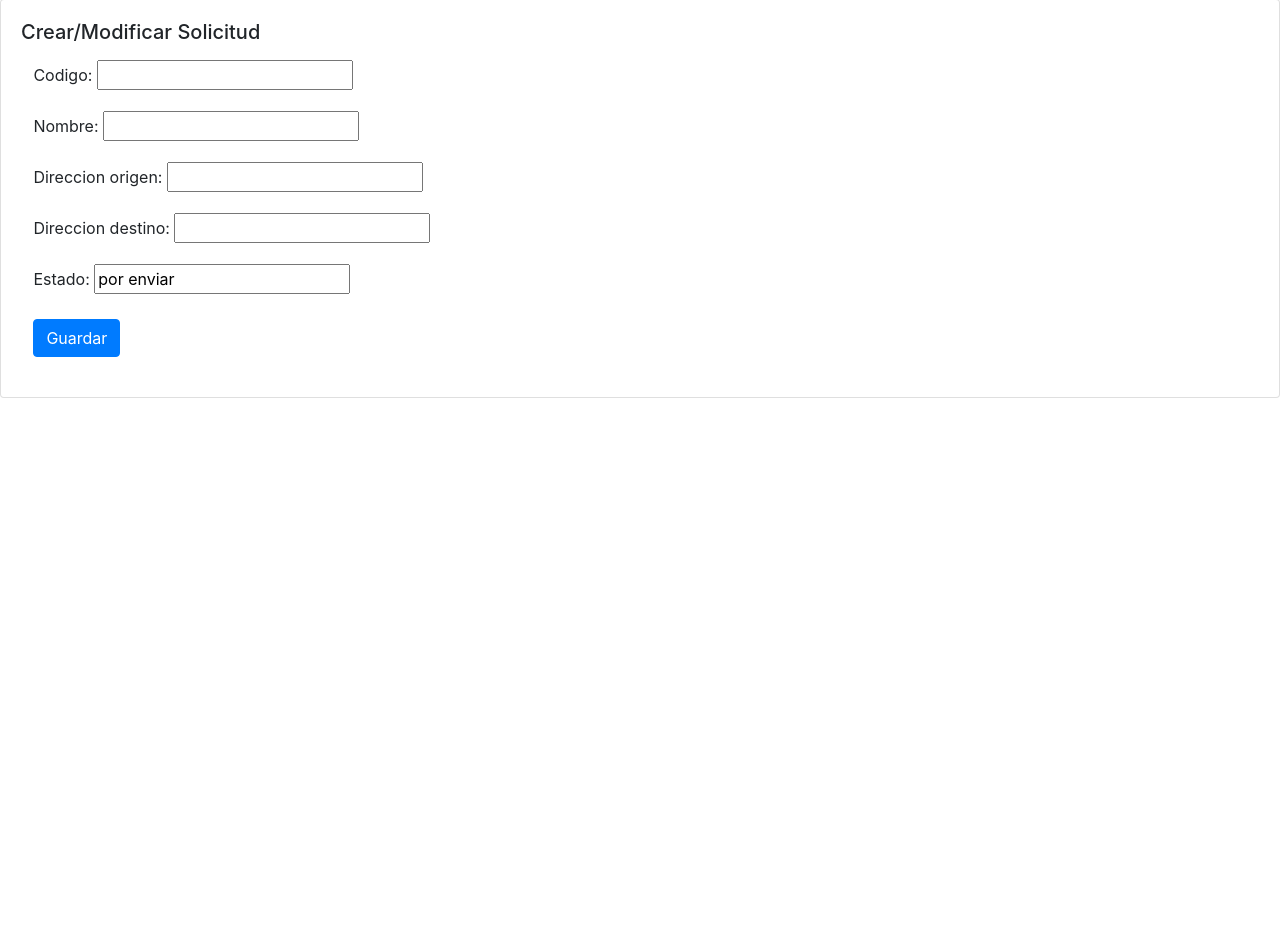
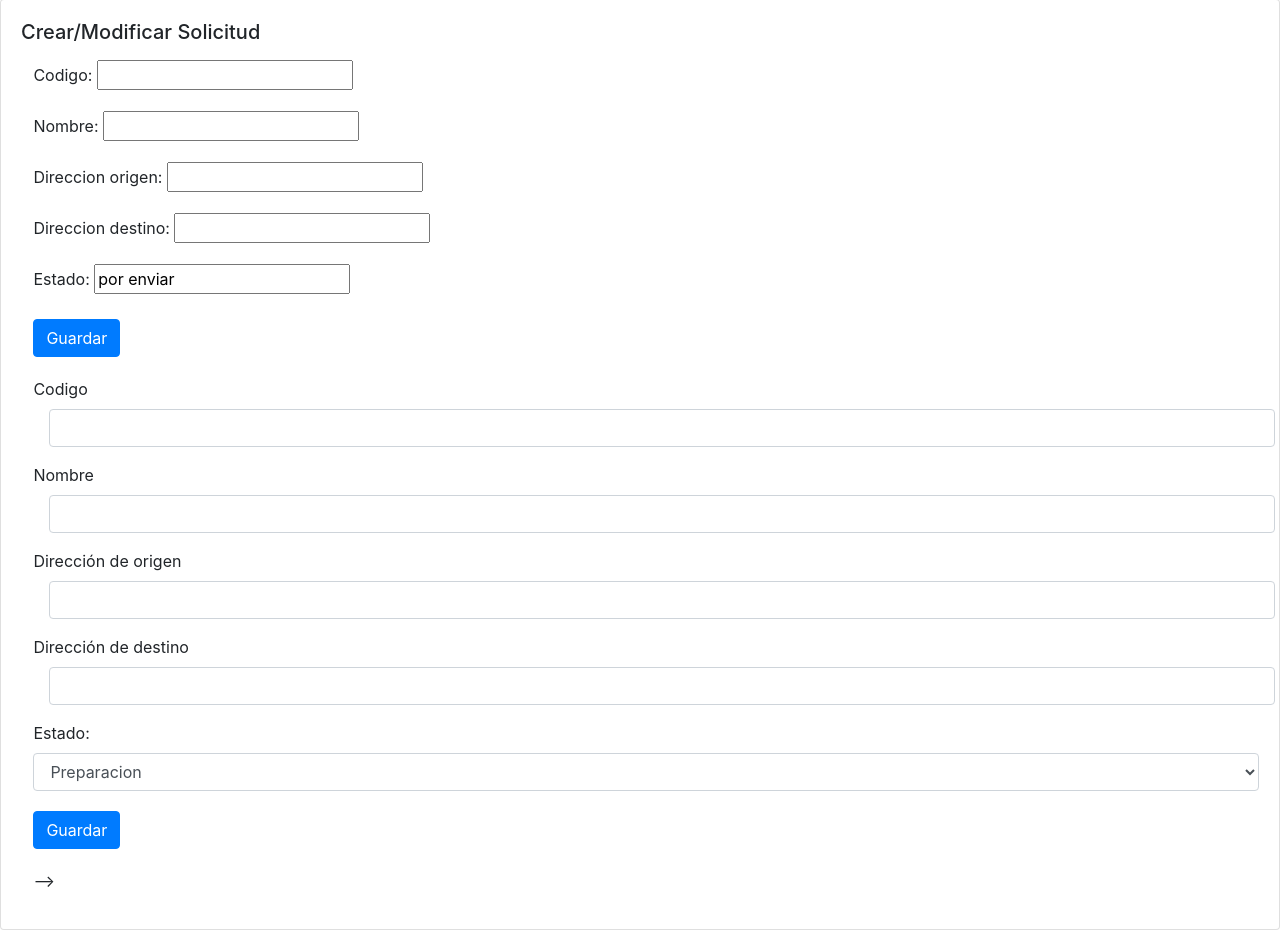
Before and after one commit to zerjokuro/Integracion, a Django app: page /solicitudes/nuevo/ in a window 1280 px wide. Shown: the part 73-1003 px from the top of the page. Before the commit the page ends 471 px from the top, so only its background shows below. Run offline with Django 4.2, Linux system fonts and the light colour scheme.

Commit message:
cambios form
cambios 09

```diff
--- a/DjangoProyectoCourier/urls.py
+++ b/DjangoProyectoCourier/urls.py
@@ -26,7 +26,7 @@ urlpatterns = [
     path('solicitudes/<int:pk>/eliminar/', views.eliminar_solicitud, name='eliminar_solicitud'),
     path('buscar/', views.buscar ),
     path('datos/', views.datos),
-    path('guardar_valores/', views.guardar_valores),
+    path('guardar_valores/', views.guardar_valores, name='guardar_valores'),
     path('api/', include('appCourier.urls')),
     path('api_saldo/', views.api_saldo),
     path('api_saludo/',views.api_saludo),
--- a/appCourier/templates/appCourier/editar_solicitud.html
+++ b/appCourier/templates/appCourier/editar_solicitud.html
@@ -41,7 +41,7 @@
                     {{ form.as_p }}
                     <button type="submit" class="btn btn-primary my-1">Guardar</button>
                 </form>
-                <!--
+
                 <form method="POST" action="/guardar_valores/">
                     {% csrf_token %}
                     <div class="form-group">
@@ -70,21 +70,21 @@
                         <label for="inputOrigen">Dirección de origen</label>
 
 
-                        <input type="text" id="inputOrigen" class="form-control mx-sm-3" name="Origen" required>
+                        <input type="text" id="inputOrigen" class="form-control mx-sm-3" name="direccion_origen" required>
                     </div>
 
 
 
                     <div class="form-group">
                         <label for="inputDestino">Dirección de destino</label>
-                        <input type="text" id="inputDestino" class="form-control mx-sm-3" name="Destino" required>
+                        <input type="text" id="inputDestino" class="form-control mx-sm-3" name="direccion_destino" required>
 
                     </div>
 
 
                     <div class="form-group">
                         <label for="combo-box">Estado:</label>
-                        <select class="form-control" id="combo-box">
+                        <select class="form-control" id="combo-box" name="estado">
                             <option value="Preparacion">Preparacion</option>
                             <option value="Envio">Envio</option>
                             <option value="Entrega">Entrega</option>
--- a/appCourier/urls.py
+++ b/appCourier/urls.py
@@ -3,4 +3,5 @@ from .views import SolicitudListView, SolicitudDetailView
 
 urlpatterns = [
     path('solicitud/', SolicitudListView.as_view(), name='Solicitud-list'),
-    path('solicitud/<int:pk>/', SolicitudDetailView.as_view(), name='Solicitud-detail'),]
+    path('solicitud/<int:pk>/', SolicitudDetailView.as_view(), name='Solicitud-detail'),
+  ]
--- a/appCourier/views.py
+++ b/appCourier/views.py
@@ -112,6 +112,8 @@ def guardar_valores(request):
         direccion_destino = request.POST.get('direccion_destino')
         estado = request.POST.get('estado')
 
+        print(request.POST.get('codigo'),request.POST.get('nombre'),request.POST.get('direccion_origen'),request.POST.get('direccion_destino'),request.POST.get('estado'))
+
         mi_modelo = SolicitudForm(codigo=codigo, nombre=nombre, direccion_origen=direccion_origen, direccion_destino=direccion_destino, estado=estado)
         mi_modelo.save()
 
```
Also changed, not shown: 1 other file.
